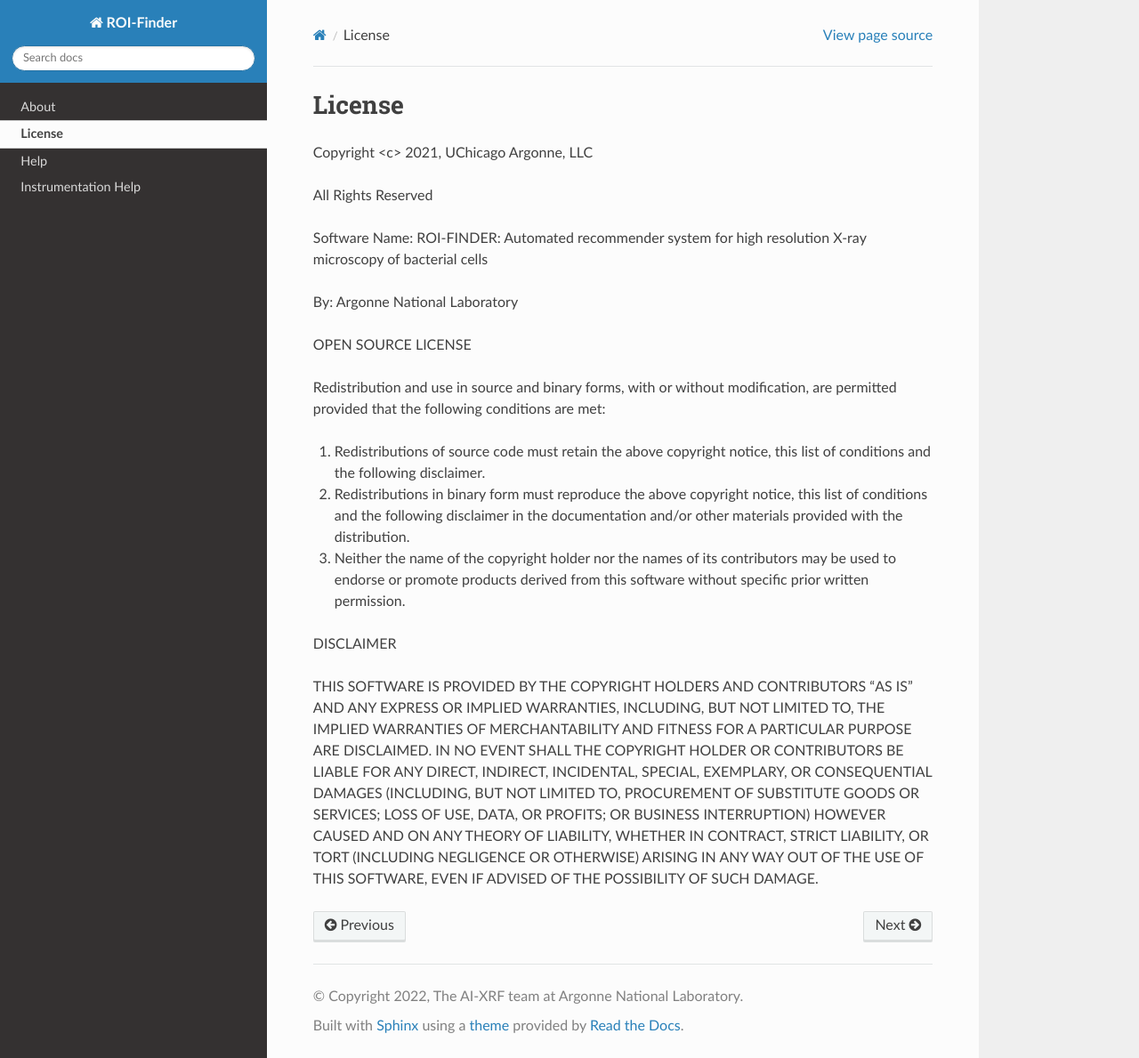
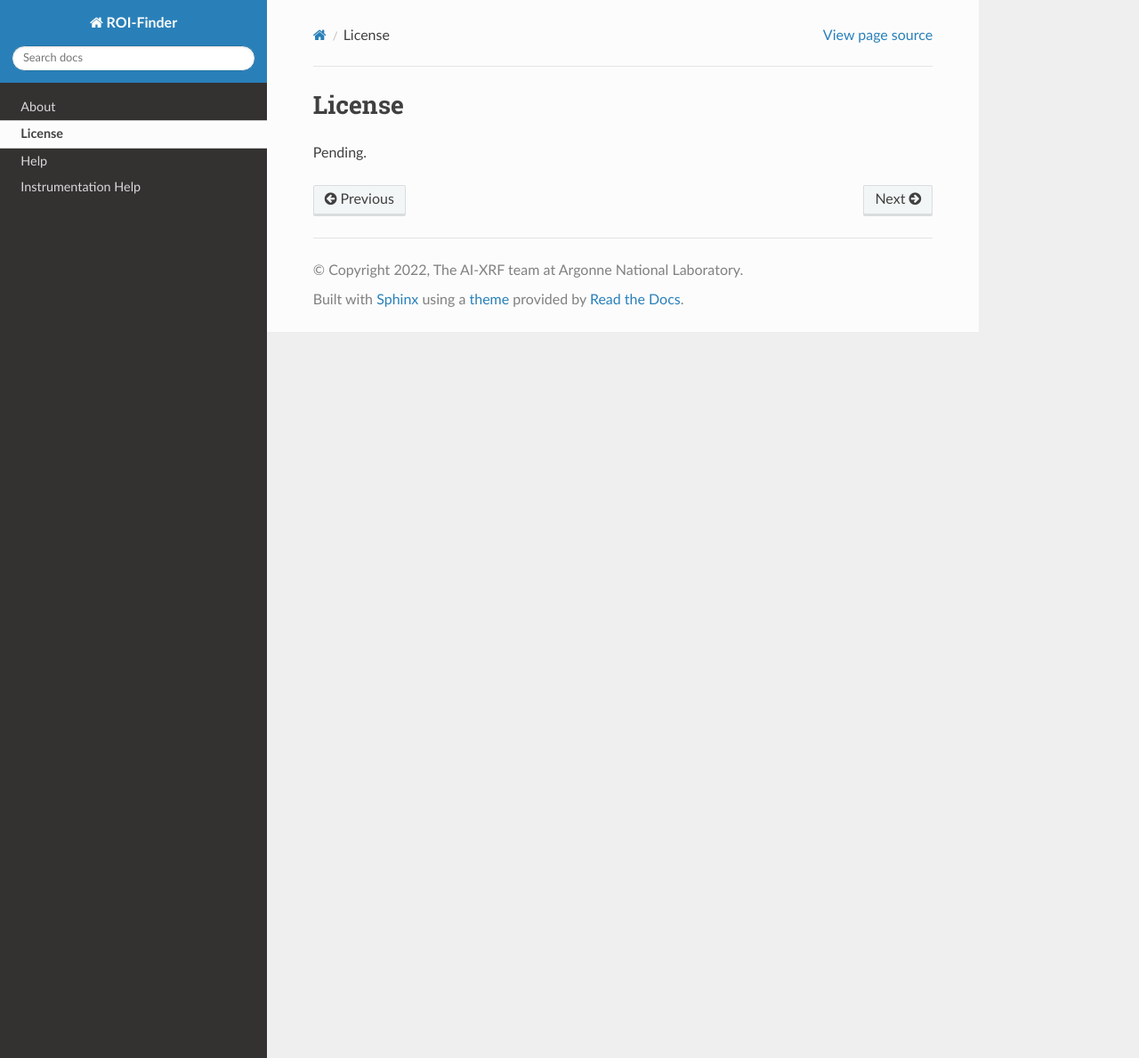
Before and after one commit to arshadzahangirchowdhury/9ID_ROIF, a Sphinx documentation site: the page built from docs/License.rst, in a window 1280 px wide and 1189 px high. Shown: the whole window at 89% size. Built offline with Sphinx 7.4.7 and the Read the Docs theme 2.0.0, drawn with Linux system fonts in a browser that asks for light colours.

Commit message:
Update License.rst

```diff
--- a/docs/License.rst
+++ b/docs/License.rst
@@ -1,25 +1,4 @@
 License
 =======
 
-Copyright <c> 2021, UChicago Argonne, LLC
-
-All Rights Reserved
-
-Software Name: ROI-FINDER: Automated recommender system for high resolution X-ray microscopy of bacterial cells
-
-By: Argonne National Laboratory
-
-OPEN SOURCE LICENSE
-
-Redistribution and use in source and binary forms, with or without modification, are permitted provided that the following conditions are met:
-
-1. Redistributions of source code must retain the above copyright notice, this list of conditions and the following disclaimer.
-
-2. Redistributions in binary form must reproduce the above copyright notice, this list of conditions and the following disclaimer in the documentation and/or other materials provided with the distribution.
-
-3. Neither the name of the copyright holder nor the names of its contributors may be used to endorse or promote products derived from this software without specific prior written permission.
-
-
-DISCLAIMER
-
-THIS SOFTWARE IS PROVIDED BY THE COPYRIGHT HOLDERS AND CONTRIBUTORS "AS IS" AND ANY EXPRESS OR IMPLIED WARRANTIES, INCLUDING, BUT NOT LIMITED TO, THE IMPLIED WARRANTIES OF MERCHANTABILITY AND FITNESS FOR A PARTICULAR PURPOSE ARE DISCLAIMED. IN NO EVENT SHALL THE COPYRIGHT HOLDER OR CONTRIBUTORS BE LIABLE FOR ANY DIRECT, INDIRECT, INCIDENTAL, SPECIAL, EXEMPLARY, OR CONSEQUENTIAL DAMAGES (INCLUDING, BUT NOT LIMITED TO, PROCUREMENT OF SUBSTITUTE GOODS OR SERVICES; LOSS OF USE, DATA, OR PROFITS; OR BUSINESS INTERRUPTION) HOWEVER CAUSED AND ON ANY THEORY OF LIABILITY, WHETHER IN CONTRACT, STRICT LIABILITY, OR TORT (INCLUDING NEGLIGENCE OR OTHERWISE) ARISING IN ANY WAY OUT OF THE USE OF THIS SOFTWARE, EVEN IF ADVISED OF THE POSSIBILITY OF SUCH DAMAGE.
+Pending.
```
